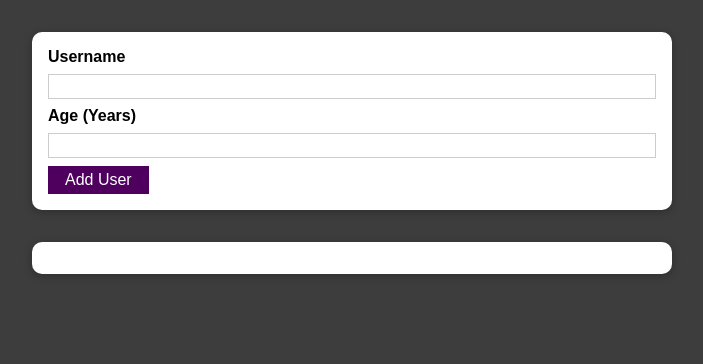
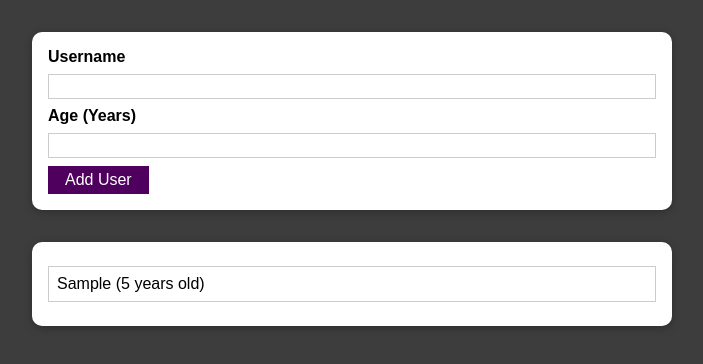
Before and after one commit to NataliaBebebino/users-list, a React (Create React App) app: page / in a window 1280 px wide. Both pictures are taken after typing "Sample", "5" into the empty fields and a click on the button "Add User". Shown: the top 364 px of the page, without its empty margins (288-991 px from the left). Built offline with nearby package versions, Linux system fonts and the light colour scheme.

Commit message:
Manage list of users through state

```diff
--- a/src/App.js
+++ b/src/App.js
@@ -1,12 +1,23 @@
-import React from "react";
+import React, { useState } from "react";
 import AddUser from "./components/Users/AddUser";
 import UsersList from "./components/Users/UsersList";
 
 function App() {
+  const [usersList, setUsersList] = useState([]);
+
+  const addUserHandler = (uName, uAge) => {
+    setUsersList((prevUsersList) => {
+      return [
+        ...prevUsersList,
+        { name: uName, age: uAge, id: Math.random().toString() },
+      ];
+    });
+  };
+
   return (
     <div>
-      <AddUser />
-      <UsersList users={[]}/>
+      <AddUser onAddUser={addUserHandler} />
+      <UsersList users={usersList} />
     </div>
   );
 }
--- a/src/components/Users/AddUser.js
+++ b/src/components/Users/AddUser.js
@@ -3,7 +3,7 @@ import Card from "../UI/Card";
 import classes from "./AddUser.module.css";
 import Button from "../UI/Button";
 
-const AddUser = () => {
+const AddUser = (props) => {
   const [enteredUsername, setEnteredUsername] = useState("");
   const [enteredAge, setEnteredAge] = useState("");
   /*
@@ -25,7 +25,7 @@ const AddUser = () => {
       return;
     }
 
-    //console.log(enteredUsername, enteredAge);
+    props.onAddUser(enteredUsername, enteredAge); // with this line of code we forward the data to the App component upon every click.
 
     setEnteredUsername("");
     setEnteredAge("");
--- a/src/components/Users/UsersList.js
+++ b/src/components/Users/UsersList.js
@@ -7,7 +7,7 @@ const UsersList = (props) => {
     <Card className={classes.users}>
       <ul>
         {props.users.map((user) => (
-          <li>
+          <li key={user.id}>
             {user.name} ({user.age} years old)
           </li>
         ))}
```
